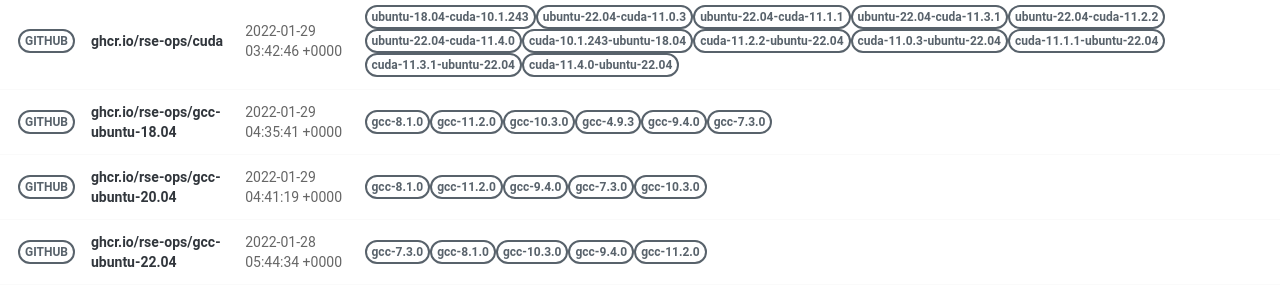
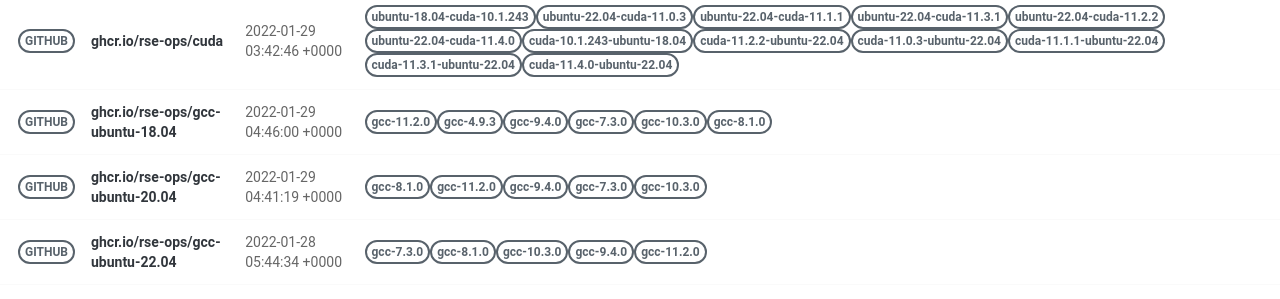
Before and after one commit to rse-ops/docker-images, a Jekyll site: the page built from pages/index.md, in a window 1280 px wide. Shown: the part 502-801 px from the top of the page. Built offline with Jekyll 4.4.1, drawn with Linux system fonts in a browser that asks for light colours; nearby versions of some CDN libraries; part of the change alters nothing that is shown.

Commit message:
Automated push to update library 2022-01-29

```diff
--- a/_library/ghcr.io-rse-ops-gcc-ubuntu-18.04.md
+++ b/_library/ghcr.io-rse-ops-gcc-ubuntu-18.04.md
@@ -1,20 +1,14 @@
 ---
 layout: container
 name: ghcr.io/rse-ops/gcc-ubuntu-18.04
-updated_at: 2022-01-29 04:35:41.025168
+updated_at: 2022-01-29 04:46:00.785546
 
 
 container_url: https://github.com/orgs/rse-ops/packages/container/package/gcc-ubuntu-18.04
 versions:
- - tag: gcc-8.1.0
-   dockerfile: https://github.com/rse-ops/docker-images/blob/main/ubuntu/gcc/Dockerfile
-   manifest: https://crane.ggcr.dev/manifest/ghcr.io/rse-ops/gcc-ubuntu-18.04:gcc-8.1.0
  - tag: gcc-11.2.0
    dockerfile: https://github.com/rse-ops/docker-images/blob/main/ubuntu/gcc/Dockerfile
    manifest: https://crane.ggcr.dev/manifest/ghcr.io/rse-ops/gcc-ubuntu-18.04:gcc-11.2.0
- - tag: gcc-10.3.0
-   dockerfile: https://github.com/rse-ops/docker-images/blob/main/ubuntu/gcc/Dockerfile
-   manifest: https://crane.ggcr.dev/manifest/ghcr.io/rse-ops/gcc-ubuntu-18.04:gcc-10.3.0
  - tag: gcc-4.9.3
    dockerfile: https://github.com/rse-ops/docker-images/blob/main/ubuntu/gcc/Dockerfile
    manifest: https://crane.ggcr.dev/manifest/ghcr.io/rse-ops/gcc-ubuntu-18.04:gcc-4.9.3
@@ -24,5 +18,11 @@ versions:
  - tag: gcc-7.3.0
    dockerfile: https://github.com/rse-ops/docker-images/blob/main/ubuntu/gcc/Dockerfile
    manifest: https://crane.ggcr.dev/manifest/ghcr.io/rse-ops/gcc-ubuntu-18.04:gcc-7.3.0
+ - tag: gcc-10.3.0
+   dockerfile: https://github.com/rse-ops/docker-images/blob/main/ubuntu/gcc/Dockerfile
+   manifest: https://crane.ggcr.dev/manifest/ghcr.io/rse-ops/gcc-ubuntu-18.04:gcc-10.3.0
+ - tag: gcc-8.1.0
+   dockerfile: https://github.com/rse-ops/docker-images/blob/main/ubuntu/gcc/Dockerfile
+   manifest: https://crane.ggcr.dev/manifest/ghcr.io/rse-ops/gcc-ubuntu-18.04:gcc-8.1.0
 
 ---
```
